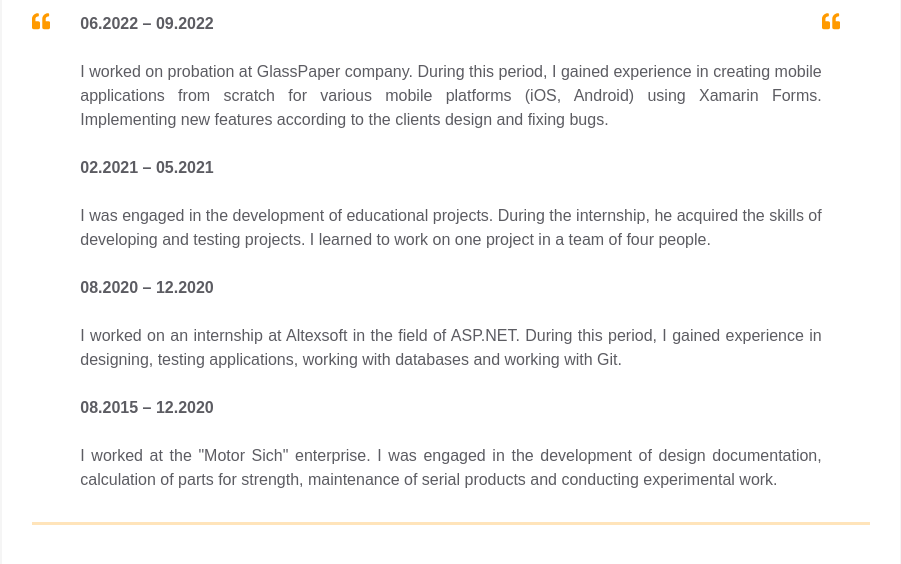
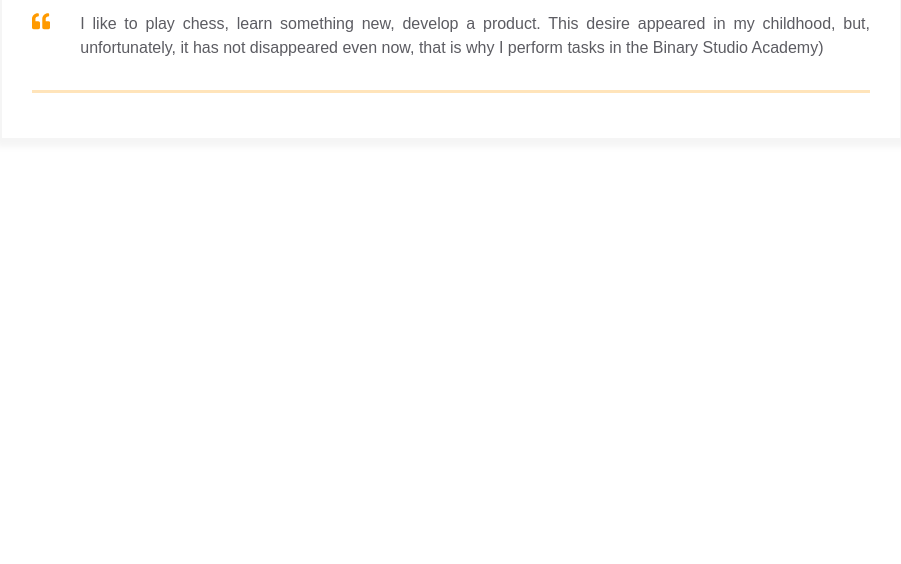
Before and after one commit to alexander-chuchko/homepage, a plain HTML site: page index.html in a window 1280 px wide. Shown: the part 338-902 px from the top of the page, without its empty margins (189-1090 px from the left). After the commit the page ends 800 px from the top, so only its background shows below. Drawn offline with Linux system fonts and the light colour scheme.

Commit message:
Changed information in the intro block

```diff
--- a/index.html
+++ b/index.html
@@ -76,7 +76,7 @@
 		  </div>
 		</div>
 
-			  <!--Intro block-->
+		<!--Intro block-->
 
 		<div class="container">
 		  <div class="resume__block">
@@ -89,41 +89,9 @@
 				</svg>
 			  </div>
 			  <p class="intro_text">
-			  <b>06.2022 – 09.2022</b>
-			  <br><br>
-			  I worked on probation at GlassPaper company.
-			  During this period, I gained experience in creating mobile applications
-			  from scratch for various mobile platforms (iOS, Android) using Xamarin Forms.
-			  Implementing new features according to the clients design and fixing bugs.
-			  <br><br>
-			  <b>02.2021 – 05.2021</b>
-			  <br><br>
-			  I was engaged in the development of educational projects.
-			  During the internship, he acquired the skills of developing and testing projects.
-			  I learned to work on one project in a team of four people.
-			  <br><br>
-			  <b>08.2020 – 12.2020</b>
-			  <br><br>
-			  I worked on an internship at Altexsoft in the field of ASP.NET.
-			  During this period, I gained experience in designing,
-			  testing applications, working with databases and working with Git.
-			  <br><br>
-			  <b>08.2015 – 12.2020</b>
-			  <br><br>
-			  I worked at the "Motor Sich" enterprise.
-			  I was engaged in the development of design documentation,
-			  calculation of parts for strength,
-			  maintenance of serial products and conducting experimental work.
-			  </p>
-			  <div class="intro__icon-wrapper" >
-				<svg class="intro__icon" xmlns="http://www.w3.org/2000/svg" viewBox="0 0 512 512">
-				  <path
-					d="M464 256h-80v-64c0-35.3 28.7-64 64-64h8c13.3 0 24-10.7 24-24V56c0-13.3-10.7-24-24-24h-8c-88.4 0-160 71.6-160 160v240c0 26.5 21.5 48 48 48h128c26.5 0 48-21.5 48-48V304c0-26.5-21.5-48-48-48zm-288 0H96v-64c0-35.3 28.7-64 64-64h8c13.3 0 24-10.7 24-24V56c0-13.3-10.7-24-24-24h-8C71.6 32 0 103.6 0 192v240c0 26.5 21.5 48 48 48h128c26.5 0 48-21.5 48-48V304c0-26.5-21.5-48-48-48z">
-				  </path>
-				</svg>
-			  </div>
-
-
+			  I like to play chess, learn something new, develop a product.
+			  This desire appeared in my childhood, but, unfortunately,
+			  it has not disappeared even now, that is why I perform tasks in the Binary Studio Academy)
 			</div>
 		  </div>
 		</div>
```
